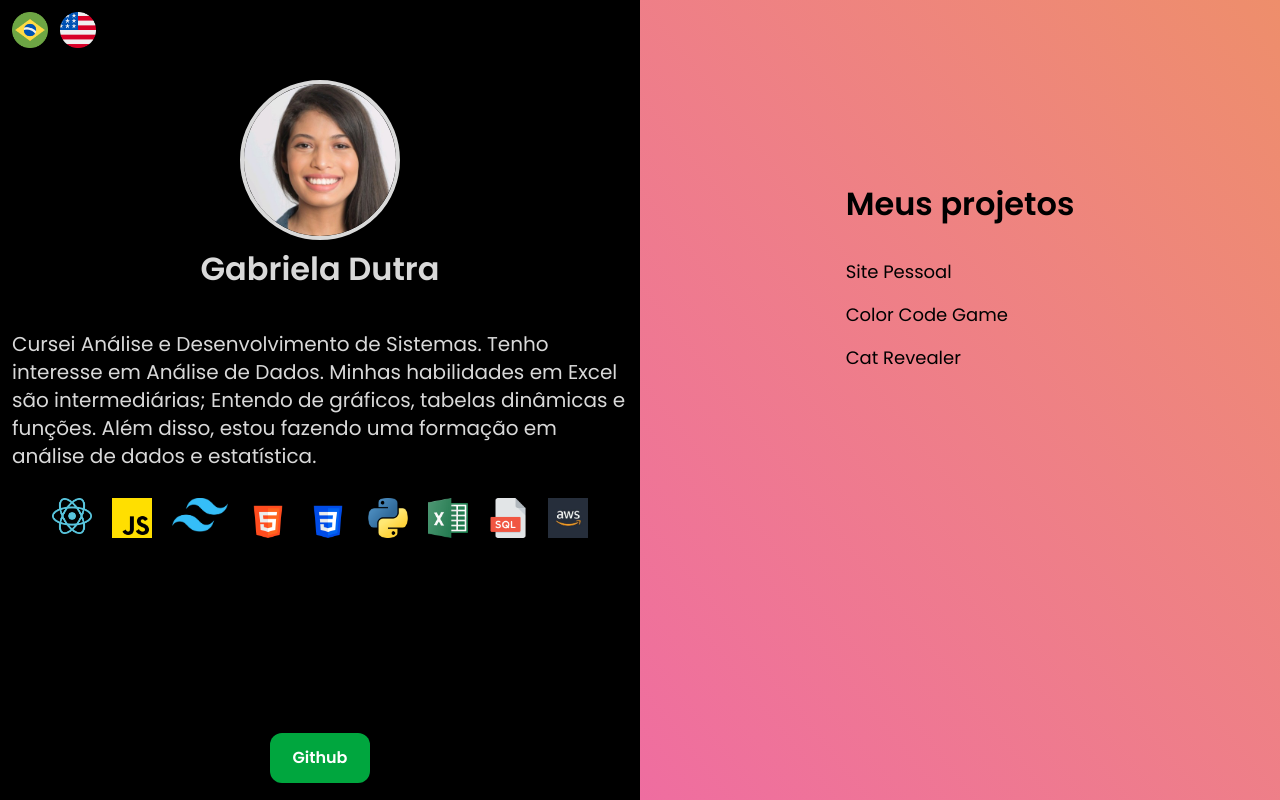
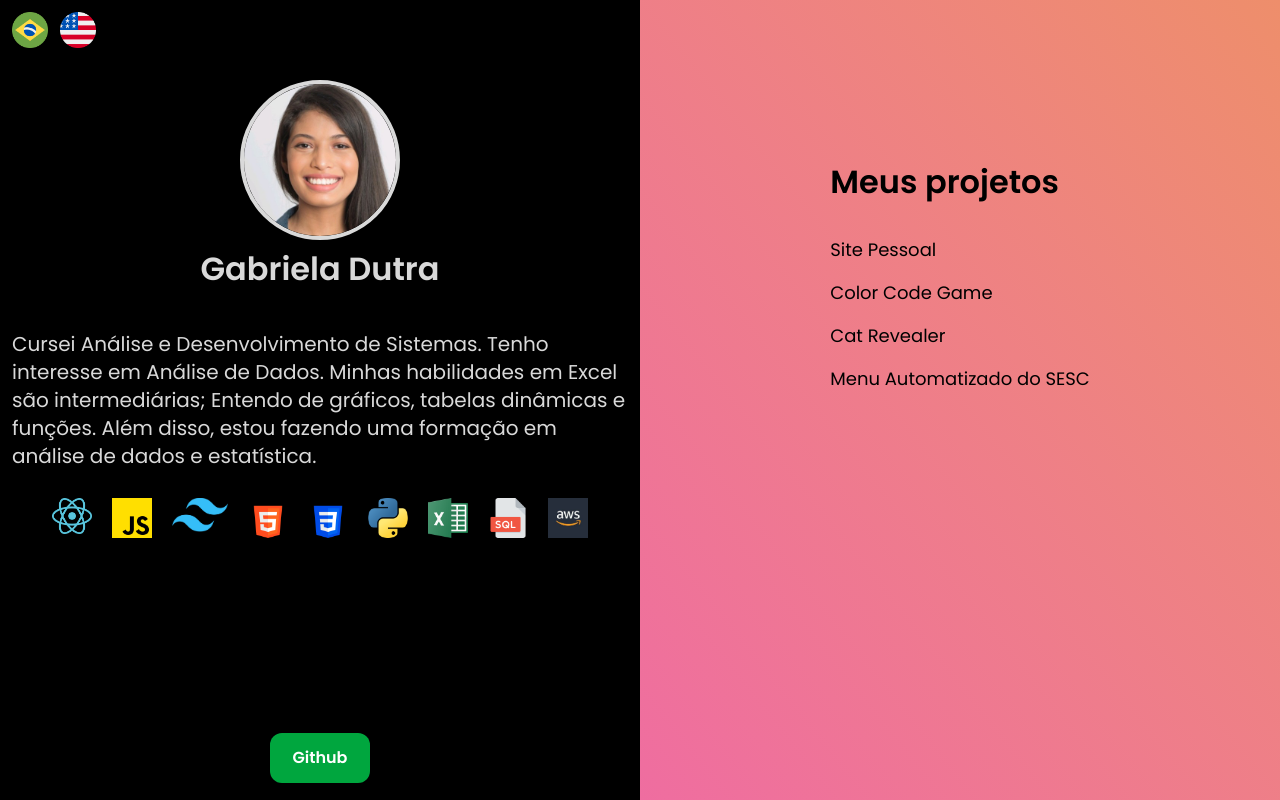
Before and after one commit to gabrieladutra/reactPersonalPage, a React (Vite) app: page / in a window 1280 px wide. Built offline with nearby package versions, Linux system fonts and the light colour scheme.

Commit message:
Atualizando informações

```diff
--- a/src/App.jsx
+++ b/src/App.jsx
@@ -20,14 +20,16 @@ let textos = {
     project: "Meus projetos",
     code: "Site Pessoal",
     game: "Color Code Game",
-    cat: "Cat Revealer"
+    cat: "Cat Revealer",
+    menu: "Menu Automatizado do SESC"
   },
   en: {
     presentation: "I am currently in the sixth semester of Systems Analysis and Development. I am interested in Data Analysis. My Excel skills are intermediate; I am familiar with charts, pivot tables, and functions. In addition, I am pursuing training in data analysis and statistics.",
     project: "My projects",
     code: "Personal Website",
     game: "Color Code Game",
-    cat: "Cat Revealer"
+    cat: "Cat Revealer",
+    menu: "Automated SESC Lunch Menu"
 
   }
 }
@@ -108,6 +110,7 @@ function App() {
             <li onClick={() => window.open('https://github.com/gabrieladutra/reactPersonalPage', '_blank')}>{t.code}</li>
             <li onClick={() => window.open('https://colorcodes.gabrieladutra.com', '_blank')}>{t.game}</li>
             <li onClick={() => window.open('https://catrevealer.gabrieladutra.com', '_blank')}>{t.cat}</li>
+            <li onClick={() => window.open('https://menu.gabrieladutra.com', '_blank')}>{t.menu}</li>
           </ul>
 
         </div>
```
